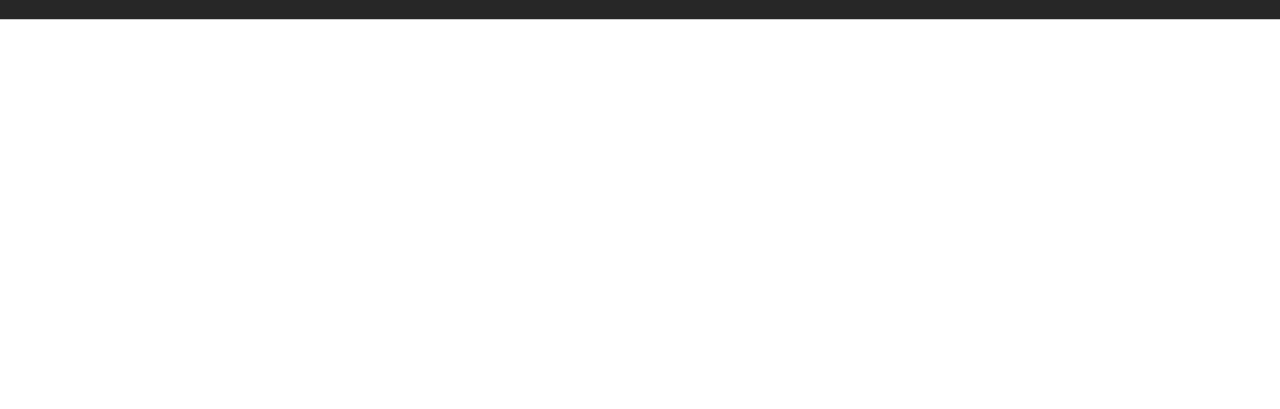
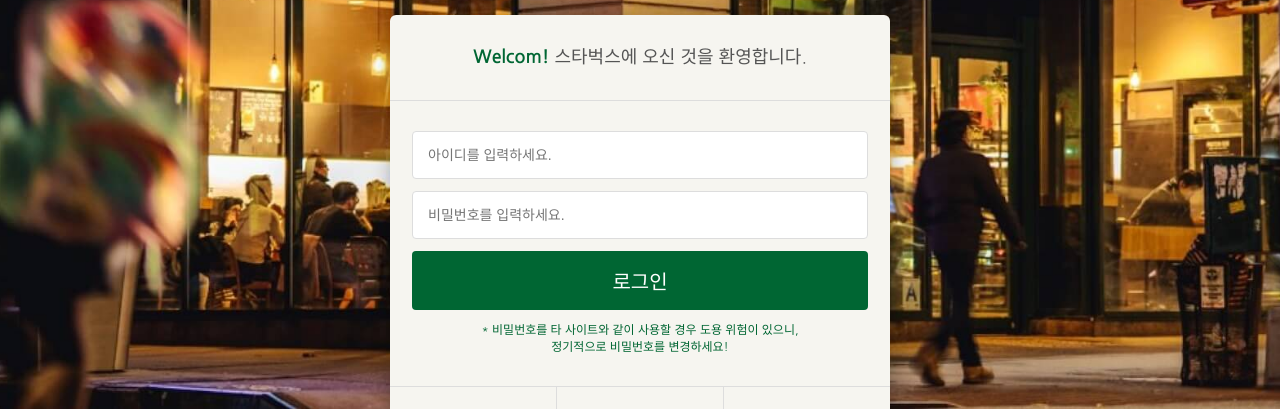
Before and after one commit to racehll/starbucks, a plain HTML site: page signin/index.html in a window 1280 px wide. Shown: the part 391-800 px from the top of the page. Drawn offline with nearby package versions, Linux system fonts and the light colour scheme.

Commit message:
로그인 페이지 완성

```diff
--- /dev/null
+++ b/css/signin.css
@@ -0,0 +1,78 @@
+.signin {
+  margin-top: 120px;
+  padding: 100px 0 150px;
+  background-image: url("../images/signin_bg.jpg");
+  background-repeat: no-repeat;
+  background-position: center;
+  background-attachment: fixed;
+  background-size: cover;
+}
+.signin h1 {
+  color: #fff;
+  font-size: 30px;
+  font-weight: 700;
+  text-align: center;
+  margin-bottom: 24px;
+}
+.signin__card {
+  width: 500px;
+  margin: 0 auto;
+  border-radius: 6px;
+  background-color: #f6f5f0;
+  box-shadow: 2px 2px 20px rgba(0, 0, 0, .3);
+  color: #555;
+}
+.signin__card h2 {
+  padding: 30px;
+  font-size:  18px;
+  text-align: center;
+  border-bottom: 1px solid #ddd;
+}
+.signin__card h2 strong {
+  font-weight: 700;
+  color: #063;
+}
+.signin__card form {
+  padding: 30px 22px;
+}
+.signin__card form input {
+  width: 100%;
+  margin-bottom: 12px;
+  padding: 15px;
+  border: 1px solid #ddd;
+  border-radius: 4px;
+  outline: none;
+  box-sizing: border-box;
+  font-size: 14px;
+}
+.signin__card form [type="submit"] {
+  background-color: #063;
+  border: none;
+  color: #fff;
+  font-size: 20px;
+  cursor: pointer;
+}
+.signin__card form p {
+  font-size: 12px;
+  color: #063;
+  text-align: center;
+}
+.signin__card .actions {
+  display: flex;
+  border-top: 1px solid #ddd;
+}
+.signin__card .actions a {
+  flex-grow: 1;
+  flex-basis: 0;
+  text-align: center;
+  padding: 20px;
+  color: #555;
+  font-size: 14px;
+  border-right: 1px solid #ddd;
+}
+.signin__card .actions a:last-child {
+  border-right: none;
+}
+.signin__card .actions a:hover {
+  text-decoration: underline;
+}
--- a/signin/index.html
+++ b/signin/index.html
@@ -26,9 +26,12 @@
   <link rel="preconnect" href="https://fonts.gstatic.com" crossorigin>
   <link href="https://fonts.googleapis.com/css2?family=Nanum+Gothic:wght@400;700&display=swap" rel="stylesheet">
   <link rel="stylesheet" href="https://fonts.googleapis.com/icon?family=Material+Icons">
+
   <link rel="stylesheet" href="../css/common.css" />
+  <link rel="stylesheet" href="../css/signin.css" />
 
   <script defer src="../js/common.js"></script>
+
 </head>
 <body>
   <!-- HEADER -->
@@ -133,7 +136,30 @@
 
     </div>
 
- <section class="signin"></section>
+ <section class="signin">
+   <h1>로그인</h1>
+
+   <div class="signin__card">
+     <h2>
+       <strong>Welcom!</strong> 스타벅스에 오신 것을 환영합니다.
+      </h2>
+    <form>
+      <input type="text" placeholder="아이디를 입력하세요.">
+      <input type="text" placeholder="비밀번호를 입력하세요.">
+      <input type="submit" value="로그인">
+      <p>
+        * 비밀번호를 타 사이트와 같이 사용할 경우 도용 위험이 있으니,<br/>
+        정기적으로 비밀번호를 변경하세요!
+      </p>
+    </form>
+    <div class="actions">
+      <a href="javascriptvoid:(0)">회원가입</a>
+      <a href="javascriptvoid:(0)">아이디 찾기</a>
+      <a href="javascriptvoid:(0)">비밀번호 찾기</a>
+    </div>
+  </div>
+ </section>
+
 
 <!-- FOOTER -->
 <footer>
```
Also changed, not shown: images/레이어 7.png (deleted).
